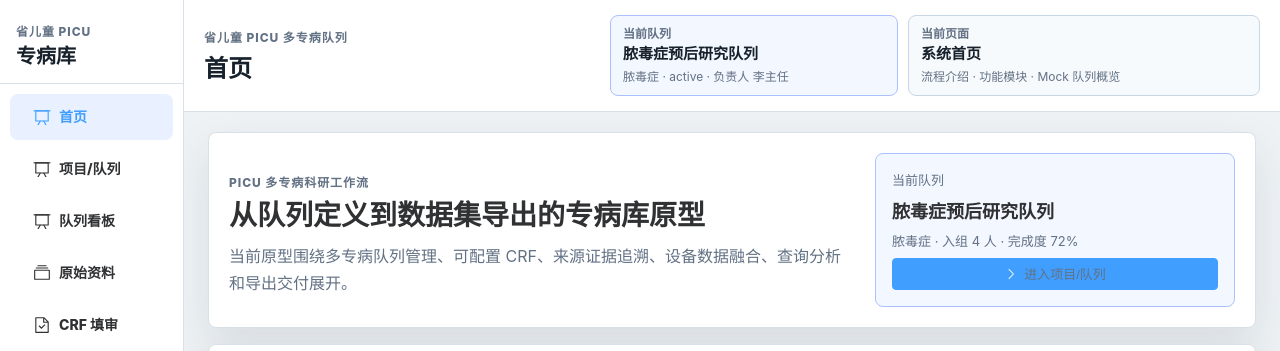
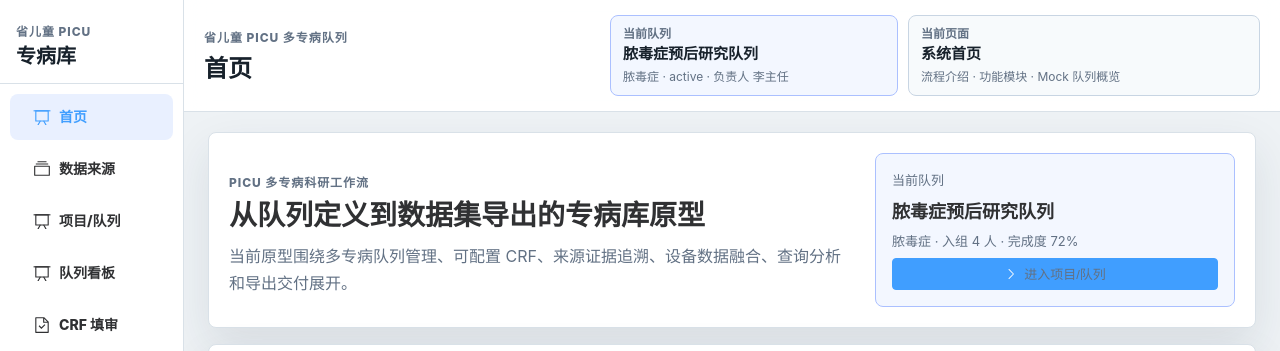
Before and after one commit to leo4wind/shengErTongPICU, a Vue app: page / in a window 1280 px wide. Shown: the top 351 px of the page. Built offline with nearby package versions, Linux system fonts and the light colour scheme.

Commit message:
调整菜单为止

```diff
--- a/src/App.vue
+++ b/src/App.vue
@@ -19,9 +19,9 @@ const { setView, state } = useCrfStore();
 const pageTitle = computed(() => {
   const labels: Record<ViewName, string> = {
     home: "首页",
+    raw: "数据来源",
     cohorts: "项目/队列管理中心",
     dashboard: "队列全景看板",
-    raw: "原始资料与全周期",
     crf: "CRF 填审工作站",
     mapping: "字段映射",
     query: "高级查询与分析",
@@ -47,6 +47,10 @@ function handleMenuSelect(index: string) {
           <el-icon><DataBoard /></el-icon>
           <span>首页</span>
         </el-menu-item>
+        <el-menu-item index="raw">
+          <el-icon><Files /></el-icon>
+          <span>数据来源</span>
+        </el-menu-item>
         <el-menu-item index="cohorts">
           <el-icon><DataBoard /></el-icon>
           <span>项目/队列</span>
@@ -55,10 +59,7 @@ function handleMenuSelect(index: string) {
           <el-icon><DataBoard /></el-icon>
           <span>队列看板</span>
         </el-menu-item>
-        <el-menu-item index="raw">
-          <el-icon><Files /></el-icon>
-          <span>原始资料</span>
-        </el-menu-item>
+
         <el-menu-item index="crf">
           <el-icon><DocumentChecked /></el-icon>
           <span>CRF 填审</span>
```
Also changed, not shown: 1 other file (tests, documents, lock files or other folders).
